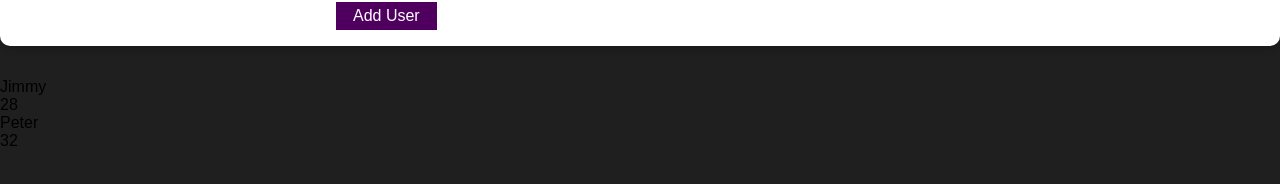
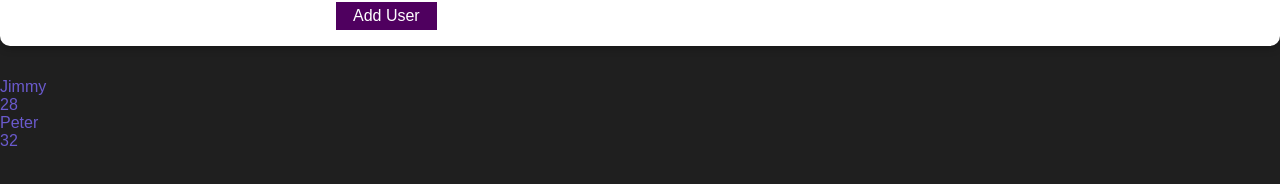
Before and after one commit to shehzadsaifullah/UserAgeProject, a React (Create React App) app: page / in a window 1280 px wide. Shown: the part 164-348 px from the top of the page. Built offline with nearby package versions, Linux system fonts and the light colour scheme.

Commit message:
array displays properly

```diff
--- a/src/App.js
+++ b/src/App.js
@@ -3,7 +3,7 @@ import InputForm from "./Components/inputForm/InputForm";
 import Output from "./Components/output/Output";
 
 function App() {
-  const user = [
+  const users = [
     {
       name: "Jimmy",
       age: "28",
@@ -13,7 +13,7 @@ function App() {
       age: "32",
     },
   ];
-  const [userArray, setUserArray] = useState(user);
+  const [userArray, setUserArray] = useState(users);
 
   const userDataHandler = (name, age) => {
     setUserArray((prevExpenses) => {
@@ -26,7 +26,7 @@ function App() {
   return (
     <div>
       <InputForm reciveUserData={userDataHandler} />
-      <Output userList={user} />
+      <Output userList={userArray} />
     </div>
   );
 }
--- /dev/null
+++ b/src/Components/output/Outcard.module.css
@@ -0,0 +1,3 @@
+.output {
+  color: slateblue;
+}
--- a/src/Components/output/Output.js
+++ b/src/Components/output/Output.js
@@ -1,10 +1,11 @@
 //import { useState } from "react";
 import Card from "./Card";
+import classes from "./Outcard.module.css";
 
 const Output = (props) => {
   //const [dummy, setDummy] = useState(props.d);
   return (
-    <div>
+    <div className={classes.output}>
       {props.userList.map((user) => (
         <div>
           <Card name={user.name} age={user.age} />
```
